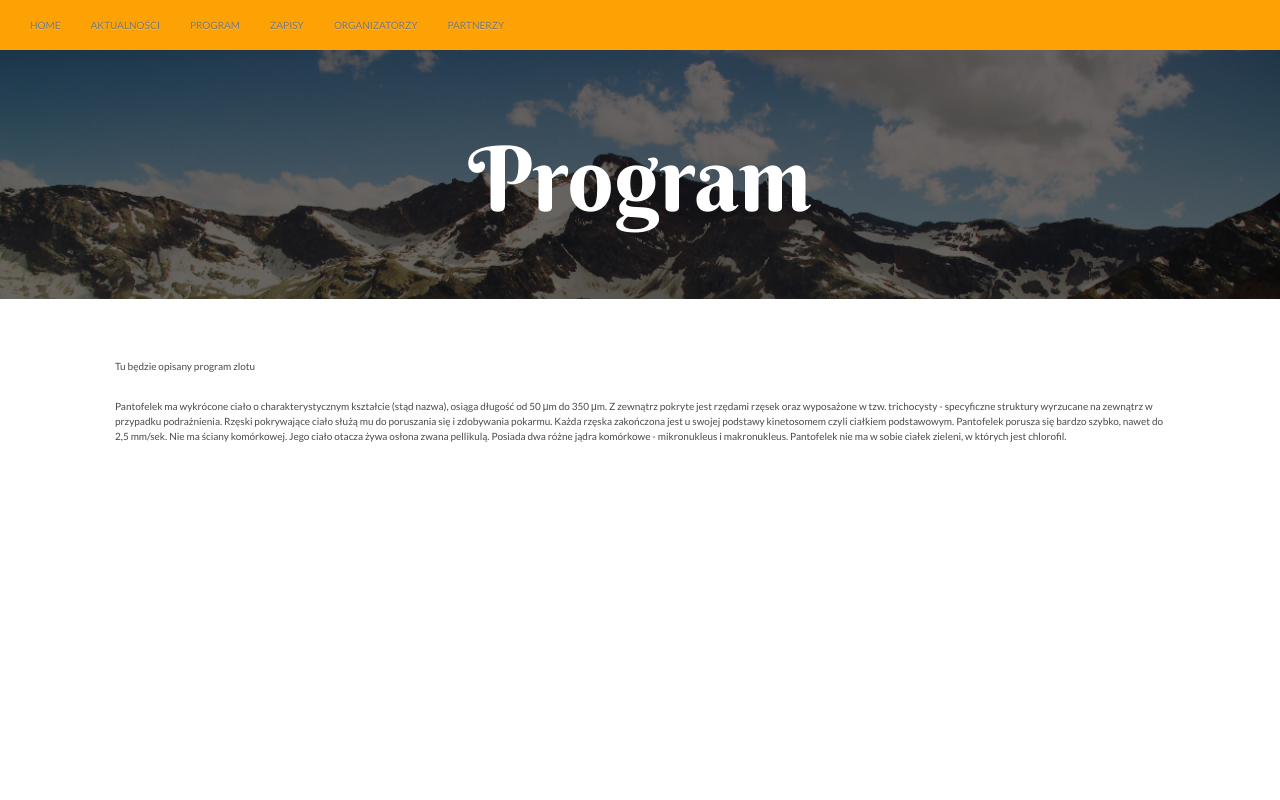
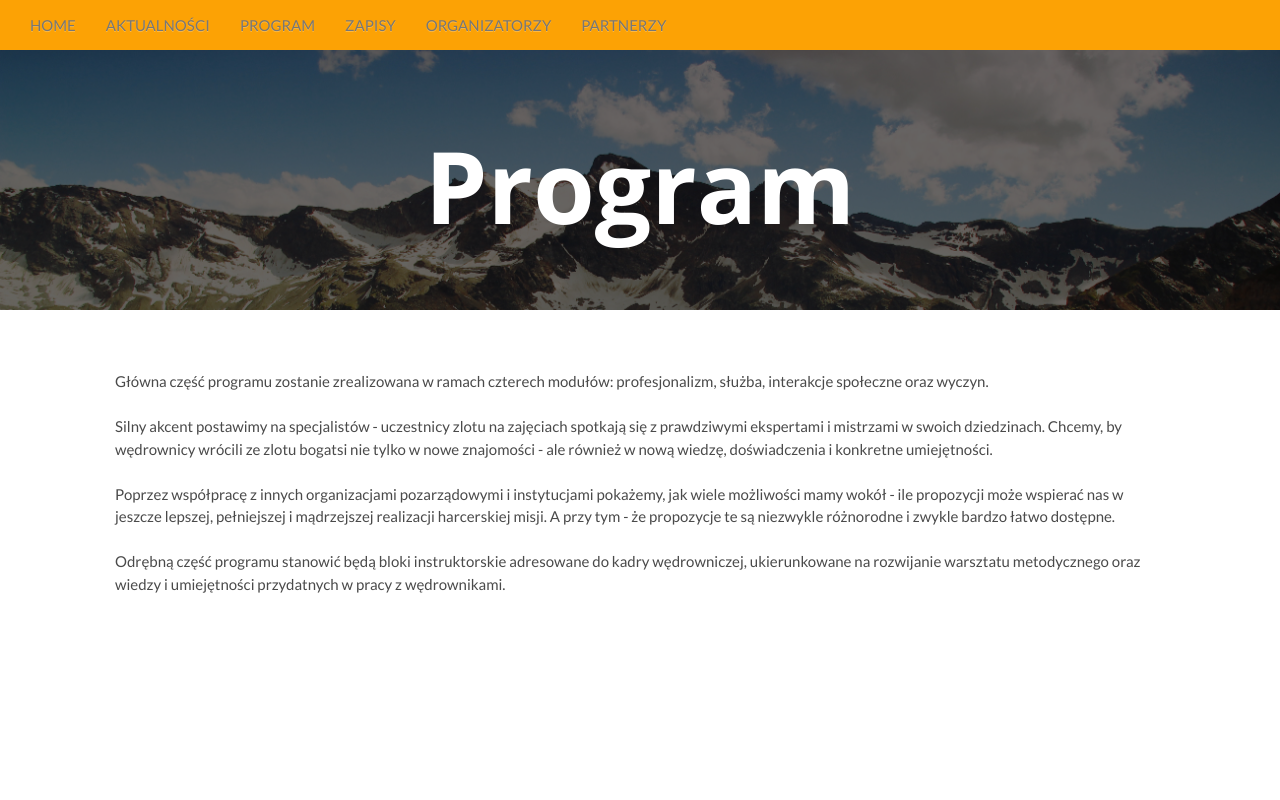
Before and after one commit to ejank/wrzawa, a Django app: page /program/ in a window 1280 px wide. Run offline with Django 3.2, Linux system fonts and the light colour scheme; some libraries are stand-ins or nearby versions.

Commit message:
zmiana czcionki

```diff
--- a/page/static/css/page.css
+++ b/page/static/css/page.css
@@ -5,9 +5,10 @@ body {
 
 h1.header {
     color: #ffffff;
-    font-family: 'Berkshire Swash', cursive;
+    font-family: 'Open Sans', sans-serif;
+    /*font-family: 'Berkshire Swash', cursive;*/
     text-align: center;
-    font-size: 9.0em;
+    font-size: 100;
 }
 
 h2.header {
@@ -83,7 +84,7 @@ body p {
 body {
   font-family: 'Lato', sans-serif;
   color: #4a4a4a;
-  font-size: 100%;
+  font-size: 150%;
   line-height: 150%;
   height: 100%;
   font-weight: 300;
@@ -94,7 +95,8 @@ h3,
 h4,
 h5,
 h6 {
-  font-family: 'Berkshire Swash', cursive;
+  /*font-family: 'Berkshire Swash', cursive;*/
+  font-family: 'Open Sans', sans-serif;
   font-weight: 300;
   color: #4a4a4a;
 }
--- a/page/templates/page/base.html
+++ b/page/templates/page/base.html
@@ -13,8 +13,9 @@
 <link	rel="stylesheet"	href="//maxcdn.bootstrapcdn.com/bootstrap/3.2.0/css/bootstrap-theme.min.css">
 
 <!--<link href='https://fonts.googleapis.com/css?family=Patua+One' rel='stylesheet' type='text/css'>-->
-<link href='https://fonts.googleapis.com/css?family=Berkshire+Swash&subset=latin,latin-ext' rel='stylesheet' type='text/css'>
+<!--<link href='https://fonts.googleapis.com/css?family=Berkshire+Swash&subset=latin,latin-ext' rel='stylesheet' type='text/css'>-->
 <link href='https://fonts.googleapis.com/css?family=Lato&subset=latin,latin-ext' rel='stylesheet' type='text/css'>
+<link href='https://fonts.googleapis.com/css?family=Open+Sans:700&subset=latin,latin-ext' rel='stylesheet' type='text/css'>
 
 <link	rel="stylesheet" type="text/css" href="{% static 'css/page.css' %}">
 
--- a/page/templates/page/program.html
+++ b/page/templates/page/program.html
@@ -13,14 +13,17 @@
 
 <div id="events" class="container without_bground">
 <div>
-<p>Tu będzie opisany program zlotu</p>
-<br>
-<p>Pantofelek ma wykrócone ciało o charakterystycznym kształcie (stąd nazwa), osiąga długość od 50 μm do 350 μm.
-Z zewnątrz pokryte jest rzędami rzęsek oraz wyposażone w tzw. trichocysty - specyficzne struktury wyrzucane
-na zewnątrz w przypadku podrażnienia. Rzęski pokrywające ciało służą mu do poruszania się i zdobywania pokarmu.
-Każda rzęska zakończona jest u swojej podstawy kinetosomem czyli ciałkiem podstawowym. Pantofelek porusza się
-bardzo szybko, nawet do 2,5 mm/sek. Nie ma ściany komórkowej. Jego ciało otacza żywa osłona zwana pellikulą.
-Posiada dwa różne jądra komórkowe - mikronukleus i makronukleus. Pantofelek nie ma w sobie ciałek zieleni, w których jest chlorofil.</p>
+<p>Główna część programu zostanie zrealizowana w ramach czterech modułów: profesjonalizm, służba,
+interakcje społeczne oraz wyczyn.<br><br>
+Silny akcent postawimy na specjalistów - uczestnicy zlotu na zajęciach spotkają się z prawdziwymi
+ekspertami i mistrzami w swoich dziedzinach. Chcemy, by wędrownicy wrócili ze zlotu bogatsi nie tylko w
+nowe znajomości - ale również w nową wiedzę, doświadczenia i konkretne umiejętności.<br><br>
+Poprzez współpracę z innych organizacjami pozarządowymi i instytucjami pokażemy, jak wiele możliwości
+mamy wokół - ile propozycji może wspierać nas w jeszcze lepszej, pełniejszej i mądrzejszej realizacji
+harcerskiej misji. A przy tym - że propozycje te są niezwykle różnorodne i zwykle bardzo łatwo dostępne.<br><br>
+Odrębną część programu stanowić będą bloki instruktorskie adresowane do kadry wędrowniczej,
+ukierunkowane na rozwijanie warsztatu metodycznego oraz wiedzy i umiejętności przydatnych w pracy z
+wędrownikami.</p>
 </div>
 </div>
 
```
Also changed, not shown: page/templates/page/homepage.html (+14 -3 lines).
